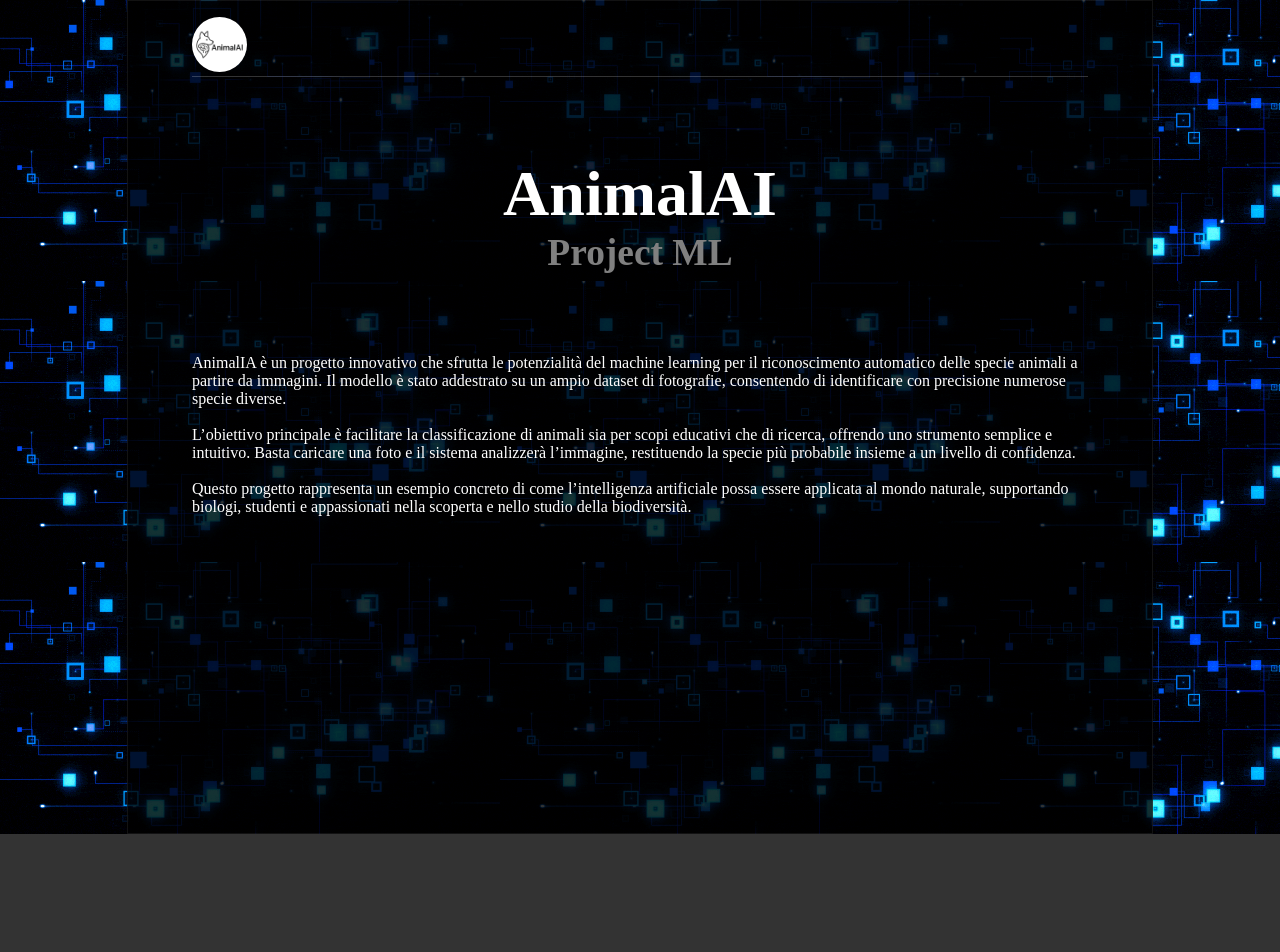
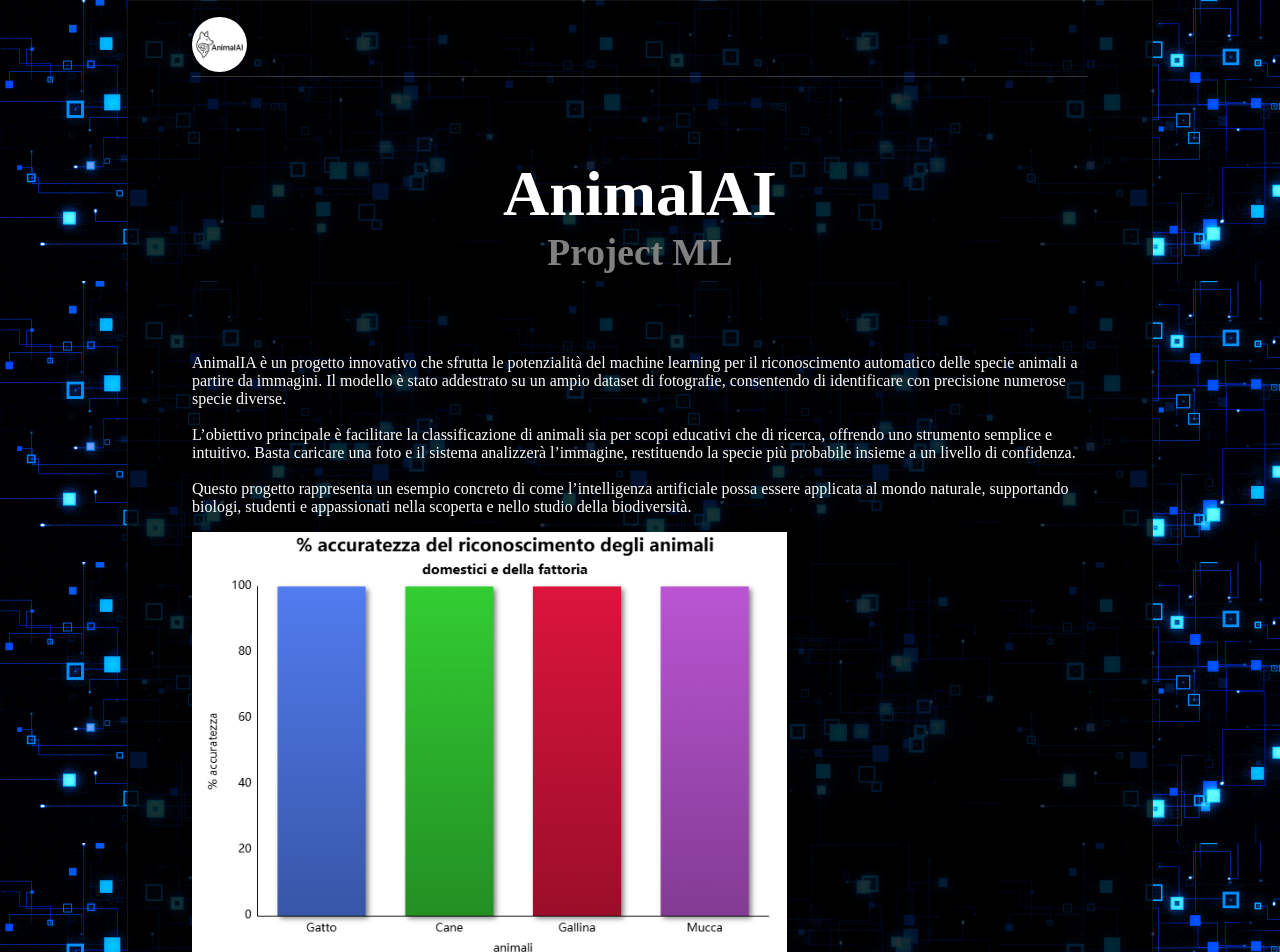
Before and after one commit to Nicolas-Motta/AnimalIA, a React (Vite) app in the folder project/: page / in a window 1280 px wide. Shown: the top 952 px of the page. Before the commit the page ends 834 px from the top, so only its background shows below. Built offline with nearby package versions, Linux system fonts and the light colour scheme.

Commit message:
feat: adjust main height to 100% and add graphic image to Index component

```diff
--- a/project/src/Index/Index.css
+++ b/project/src/Index/Index.css
@@ -14,7 +14,7 @@ body {
 
 main {
     width: 70vw;
-    height: 100vh;
+    height: 100%;
     background-color: var(--backgrond-color); /* sfondo nero con opacità, non influenza i figli */
     color: var(--text-color);
     padding: 2vh 5vw;
--- a/project/src/Index/Index.jsx
+++ b/project/src/Index/Index.jsx
@@ -20,6 +20,8 @@ export default function Index() {
                 <br /><br />
                 Questo progetto rappresenta un esempio concreto di come l’intelligenza artificiale possa essere applicata al mondo naturale, supportando biologi, studenti e appassionati nella scoperta e nello studio della biodiversità.
             </p>
+
+            <img src="/public/grafico.png" alt="grafico" />
         </main>
     )
 }
```
